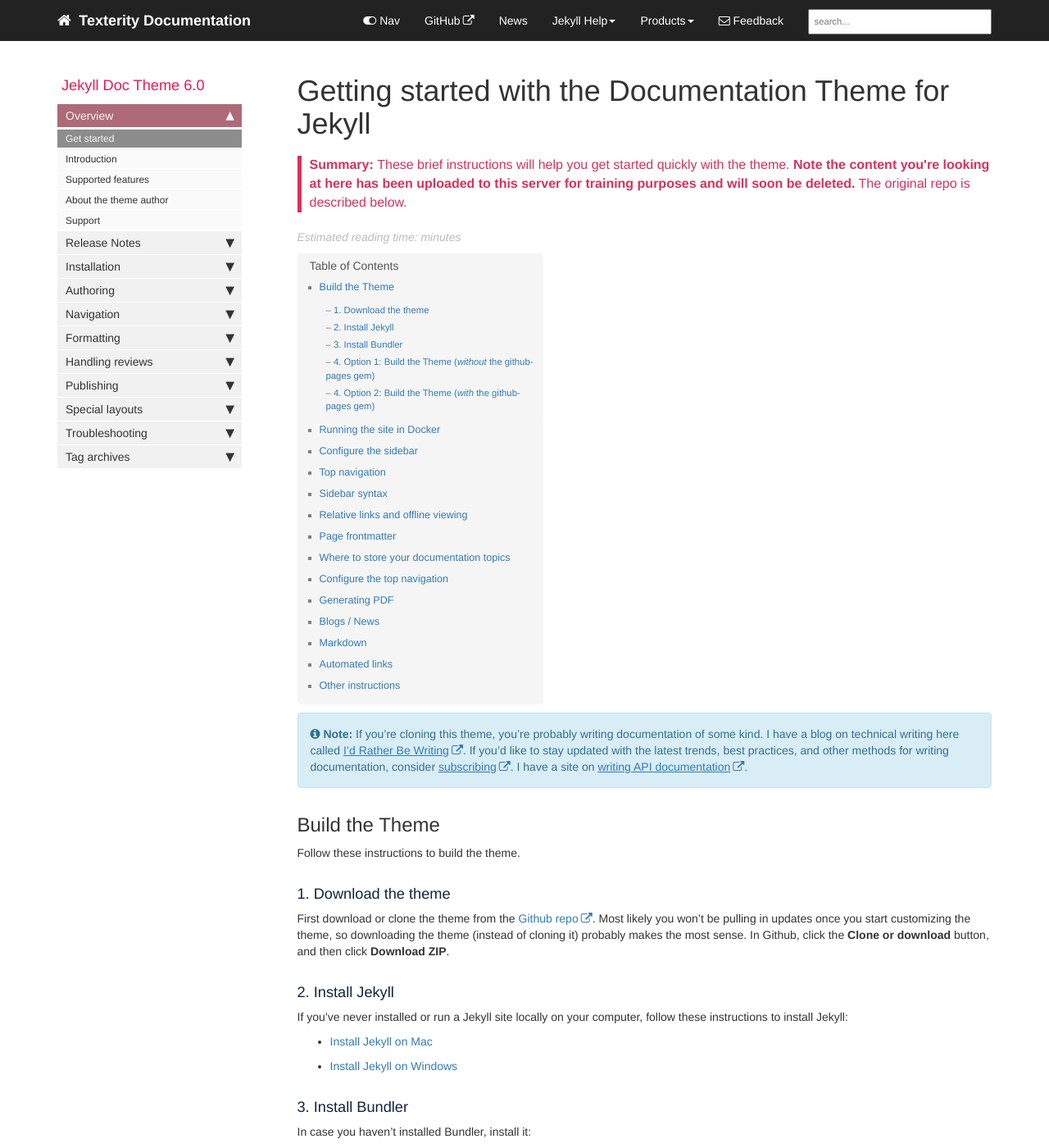
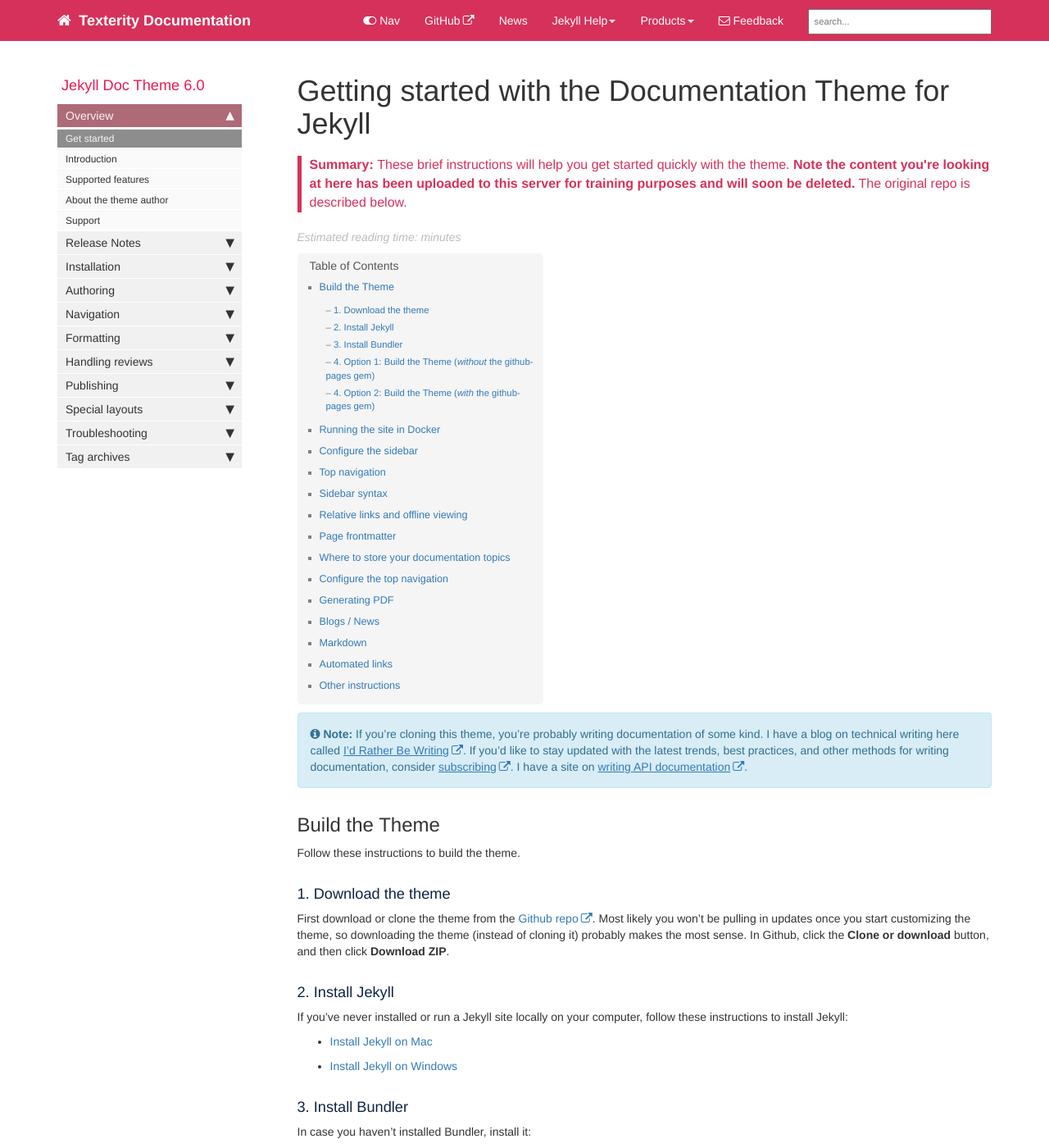
Before and after one commit to Texterity/January, a Jekyll site: the page built from docs/index.md, in a window 1280 px wide and 1400 px high. Shown: the whole window at 82% size. Built offline with Jekyll 4.4.1, drawn with Linux system fonts in a browser that asks for light colours; nearby versions of some CDN libraries; comment, search, counter and statistics services are not loaded.

Commit message:
reverted

```diff
--- a/docs/css/theme-blue.css
+++ b/docs/css/theme-blue.css
@@ -46,7 +46,7 @@ a[data-toggle="tooltip"] {
 }
 
 .navbar-inverse {
-    background-color: linear-gradient(#ab4753, #34405a);
+    background-color: #d6315a;
     border-color: #FFFFFF;
 }
 .navbar-inverse .navbar-nav>li>a, .navbar-inverse .navbar-brand {
```
